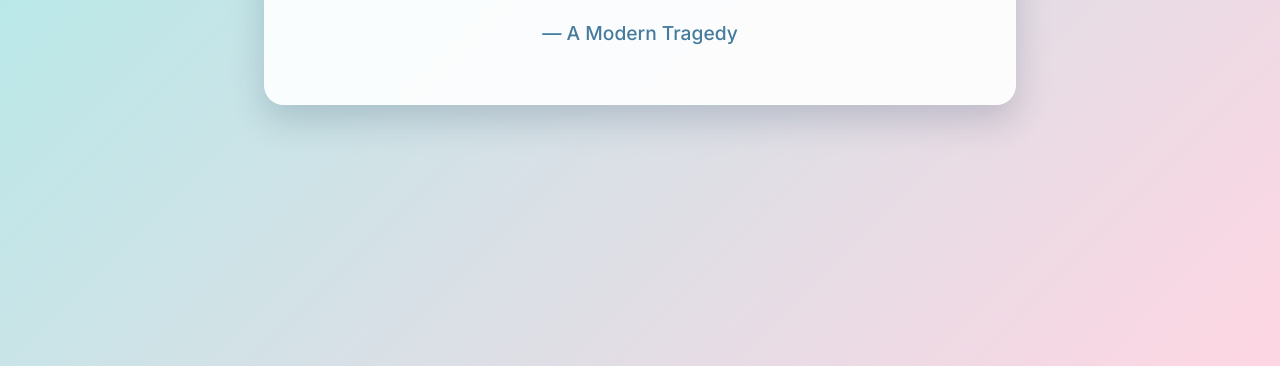
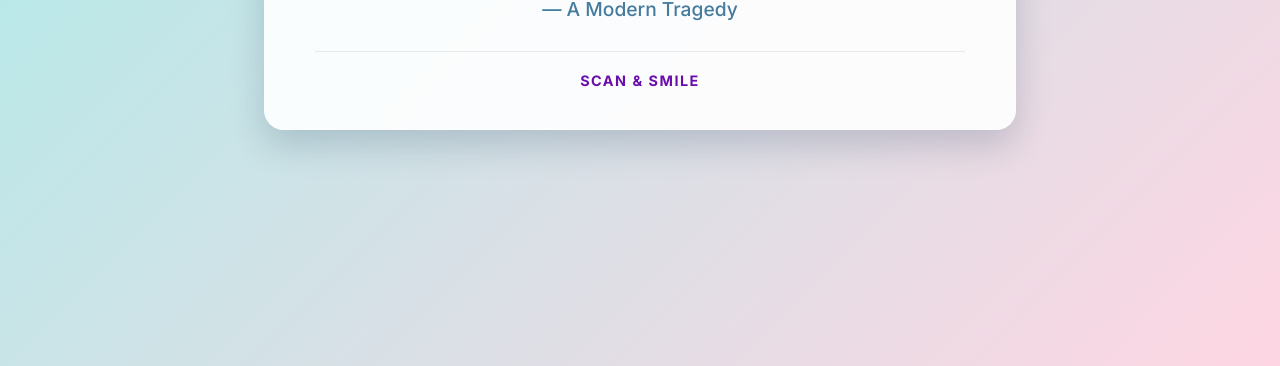
Before and after one commit to MissCryptoSarcasm/QR_CODE, a plain HTML site: page index.html in a window 1280 px wide. Shown: the part 434-800 px from the top of the page. Drawn offline with Linux system fonts and the light colour scheme.

Commit message:
added Scan and Smile to the code

```diff
--- a/index.html
+++ b/index.html
@@ -13,11 +13,12 @@
             --text-color: #1d3557;
             --author-color: #457b9d;
             --shadow-color: rgba(29, 53, 87, 0.2);
+            /* UPDATED: Color now matches the QR code frame for brand consistency */
+            --brand-color: #6a0dad;
         }
 
         body {
             font-family: 'Inter', sans-serif;
-            /* The background is now set by JavaScript */
             color: var(--text-color);
             display: flex;
             justify-content: center;
@@ -26,7 +27,7 @@
             margin: 0;
             padding: 20px;
             box-sizing: border-box;
-            transition: background 1s ease; /* Smooth transition for the background */
+            transition: background 1s ease;
             overflow: hidden;
         }
 
@@ -62,10 +63,22 @@
             font-weight: 500;
             color: var(--author-color);
             margin-top: 0;
+            margin-bottom: 30px; /* Space before the footer */
         }
 
         #quote-author::before {
             content: "— ";
+        }
+
+        /* Styling for the Scan & Smile Footer */
+        .brand-footer {
+            border-top: 1px solid rgba(0, 0, 0, 0.08);
+            padding-top: 20px;
+            font-weight: 700;
+            font-size: 0.9em;
+            color: var(--brand-color);
+            letter-spacing: 1.5px;
+            text-transform: uppercase;
         }
 
         @keyframes fadeInCard {
@@ -95,12 +108,15 @@
     <main>
         <p id="quote-text">Loading quote...</p>
         <p id="quote-author"></p>
+
+        <footer class="brand-footer">
+            Scan & Smile
+        </footer>
     </main>
 
     <script>
         const quotes = [
-            // Your full list of quotes goes here...
-            // For You, Right Now
+            // Your full list of quotes is here...
             { text: "Just in case you forgot today: You matter. You are loved. You are worthy. You are magical.", author: "A Timely Reminder" },
             { text: "You've survived 100% of your worst days. You're doing great.", author: "Your Own Track Record" },
             { text: "What is coming is better than what is gone.", author: "Your Future" },
@@ -111,8 +127,6 @@
             { text: "Breathe. You're going to be okay.", author: "A Calm Moment" },
             { text: "Just for now, without asking how, let yourself be.", author: "Danna Faulds" },
             { text: "You are stronger than you think.", author: "Your Inner Strength" },
-
-            // More Funny Stuff
             { text: "Adulting is like looking both ways before you cross the street and then getting hit by an airplane.", author: "Modern Life" },
             { text: "If we're not meant to have midnight snacks, why is there a light in the fridge?", author: "A Legitimate Question" },
             { text: "My favorite exercise is a cross between a lunge and a crunch... I call it lunch.", author: "Fitness Goals" },
@@ -121,8 +135,6 @@
             { text: "The only marathon I'm running is the one on Netflix.", author: "An Honest Athlete" },
             { text: "I whisper 'what the heck?' to myself at least 20 times a day.", author: "An Inner Monologue" },
             { text: "Remember, if you can't be a good example, you'll just have to be a horrible warning.", author: "A Public Service" },
-
-            // Permission Slips
             { text: "Reminder: Rest is a productive part of your process.", author: "Your Well-Being" },
             { text: "You are allowed to be both a masterpiece and a work in progress, simultaneously.", author: "A Gentle Truth" },
             { text: "It's okay to not be okay today.", author: "Permission Granted" },
@@ -133,8 +145,6 @@
             { text: "It's okay to outgrow people, places, and things.", author: "Your Evolution" },
             { text: "Saying 'no' can be the ultimate self-care.", author: "Your Boundaries" },
             { text: "Let go of who you think you're supposed to be and be who you are.", author: "Brené Brown" },
-
-            // Shared Human Truths (Funny & Relatable)
             { text: "My brain has too many tabs open.", author: "All of Us" },
             { text: "Welcome to adulthood. I hope you like ibuprofen and not knowing what to cook for dinner.", author: "The Welcome Committee" },
             { text: "My wallet is like an onion. Opening it makes me cry.", author: "A Modern Tragedy" },
@@ -145,8 +155,6 @@
             { text: "I followed my heart and it led me to the fridge.", author: "A Love Story" },
             { text: "Maybe she's born with it, maybe it's the coffee.", author: "The Morning Rush" },
             { text: "It's a 'add to cart' kind of day.", author: "Retail Therapy" },
-
-            // A Little Nudge
             { text: "One day, or day one. You decide.", author: "Your Choice" },
             { text: "Start where you are. Use what you have. Do what you can.", author: "Arthur Ashe" },
             { text: "The best time for new beginnings is now.", author: "The Present Moment" },
@@ -157,8 +165,6 @@
             { text: "Don't watch the clock; do what it does. Keep going.", author: "Sam Levenson" },
             { text: "Do something today that your future self will thank you for.", author: "Wise Counsel" },
             { text: "If you get tired, learn to rest, not to quit.", author: "Banksy" },
-
-            // Simple Joys & Good Vibes
             { text: "Collect beautiful moments.", author: "A Life Well Lived" },
             { text: "Throw kindness around like confetti.", author: "A Party Starter" },
             { text: "Let your weird light shine bright so the other weirdos know where to find you.", author: "Your Tribe" },
@@ -167,33 +173,25 @@
             { text: "Keep your face to the sunshine and you cannot see a shadow.", author: "Helen Keller" },
             { text: "In a world where you can be anything, be kind.", author: "A Moral Compass" },
             { text: "Choose happy.", author: "A Simple Mantra" },
-            { text: "Do more things that make you forget to check your phone.", author: "A Worthy Goal" },
+            { text: "Do more things that you forget to check your phone.", author: "A Worthy Goal" },
             { text: "Life is short. Make it sweet.", author: "A Good Recipe" }
         ];
 
-        // A list of beautiful gradients to choose from
         const gradients = [
-            { c1: '#fbc2eb', c2: '#a6c1ee' }, // Pink to Blue
-            { c1: '#84fab0', c2: '#8fd3f4' }, // Green to Blue
-            { c1: '#a1c4fd', c2: '#c2e9fb' }, // Light Blue to Sky Blue
-            { c1: '#d4fc79', c2: '#96e6a1' }, // Lime to Green
-            { c1: '#fccb90', c2: '#d57eeb' }, // Orange to Purple
-            { c1: '#ff9a9e', c2: '#fecfef' }, // Red to Pink
-            { c1: '#cfd9df', c2: '#e2ebf0' }, // Soft Grey
-            { c1: '#667eea', c2: '#764ba2' }, // Royal Blue to Purple
-            { c1: '#ffecd2', c2: '#fcb69f' }, // Peach to Orange
-            { c1: '#a8edea', c2: '#fed6e3' }  // Teal to Pink
+            { c1: '#fbc2eb', c2: '#a6c1ee' }, { c1: '#84fab0', c2: '#8fd3f4' },
+            { c1: '#a1c4fd', c2: '#c2e9fb' }, { c1: '#d4fc79', c2: '#96e6a1' },
+            { c1: '#fccb90', c2: '#d57eeb' }, { c1: '#ff9a9e', c2: '#fecfef' },
+            { c1: '#cfd9df', c2: '#e2ebf0' }, { c1: '#667eea', c2: '#764ba2' },
+            { c1: '#ffecd2', c2: '#fcb69f' }, { c1: '#a8edea', c2: '#fed6e3' }
         ];
 
         document.addEventListener('DOMContentLoaded', () => {
             const quoteTextElement = document.getElementById('quote-text');
             const quoteAuthorElement = document.getElementById('quote-author');
 
-            // --- NEW: Select and apply a random gradient ---
             const randomGradient = gradients[Math.floor(Math.random() * gradients.length)];
             document.body.style.background = `linear-gradient(135deg, ${randomGradient.c1} 0%, ${randomGradient.c2} 100%)`;
 
-            // --- Display a random quote (same as before) ---
             const randomQuote = quotes[Math.floor(Math.random() * quotes.length)];
             quoteTextElement.textContent = randomQuote.text;
             quoteAuthorElement.textContent = randomQuote.author;
```
